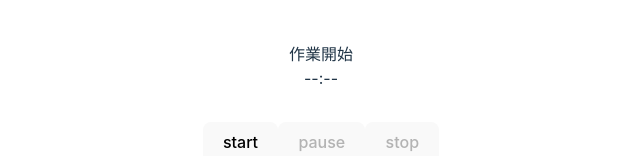
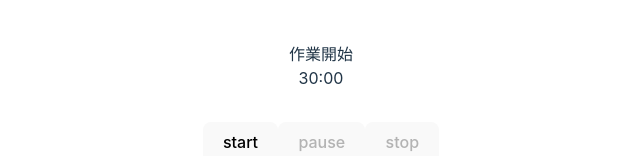
Before and after one commit to kunst1080/team-pomodoro, a React (Vite) app: page / in a window 1280 px wide. Shown: the part 335-491 px from the top of the page, without its empty margins (319-959 px from the left). Built offline with nearby package versions, Linux system fonts and the light colour scheme.

Commit message:
count down

```diff
--- a/src/App.tsx
+++ b/src/App.tsx
@@ -9,7 +9,7 @@ function App() {
         <img src={viteLogo} className="logo" alt="Vite logo" />
       </a>
       <h1>Team Pomodoro</h1>
-      <ClockComonent />
+      <ClockComonent sessionMinutes={30} />
       <p className="description">
         hogehoge
       </p>
--- a/src/ClockComponent.tsx
+++ b/src/ClockComponent.tsx
@@ -4,10 +4,16 @@ import { formatTime, now } from "./common"
 
 type STATE = "STOP" | "PROCESSING" | "PAUSE"
 
-function ClockComonent() {
+type Props = {
+    sessionMinutes: number
+}
+
+function ClockComonent(props: Props) {
     const [startTime, setStartTime] = useState(0)
     const [stopTime, setStopTime] = useState(0)
     const [state, setState] = useState<STATE>("STOP")
+
+    const sessionTime = props.sessionMinutes * 60 * 1000
 
     const start = () => {
         if (state == "PROCESSING") return
@@ -39,19 +45,25 @@ function ClockComonent() {
                 {state == "STOP" && (
                     <>
                         <div>作業開始</div>
-                        <div>--:--</div>
+                        <div className="clock">
+                            <div>{formatTime(sessionTime)}</div>
+                        </div>
                     </>
                 )}
                 {state == "PAUSE" && (
                     <>
                         <div>一時停止</div>
-                        <div>{formatTime(stopTime - startTime)}</div>
+                        <div className="clock">
+                            <div>{formatTime(sessionTime - (stopTime - startTime))}</div>
+                        </div>
                     </>
                 )}
                 {state == "PROCESSING" && (
                     <>
                         <div>作業中</div>
-                        <DialComponent startTime={startTime} stopTime={stopTime} />
+                        <div className="clock">
+                            <DialComponent sessionTime={sessionTime} startTime={startTime} stopTime={stopTime} />
+                        </div>
                     </>
                 )}
             </div>
--- a/src/DialComponent.tsx
+++ b/src/DialComponent.tsx
@@ -2,6 +2,7 @@ import { useState } from "react"
 import { formatTime, now } from "./common"
 
 type Props = {
+    sessionTime: number
     startTime: number
     stopTime: number
 }
@@ -9,16 +10,14 @@ type Props = {
 function DialComponent(props: Props) {
     const [currentTime, setCurrentTime] = useState(now())
 
-    const timeLabel = formatTime(currentTime - props.startTime)
+    const timeLabel = formatTime(props.sessionTime - (currentTime - props.startTime))
     setTimeout(() => {
         console.log("setTimeout")
         setCurrentTime(now())
     }, 1000)
     console.log("render: DialComponent")
     return (
-        <div className="clock">
-            <div>{timeLabel}</div>
-        </div>
+        <div>{timeLabel}</div>
     )
 }
 
```
